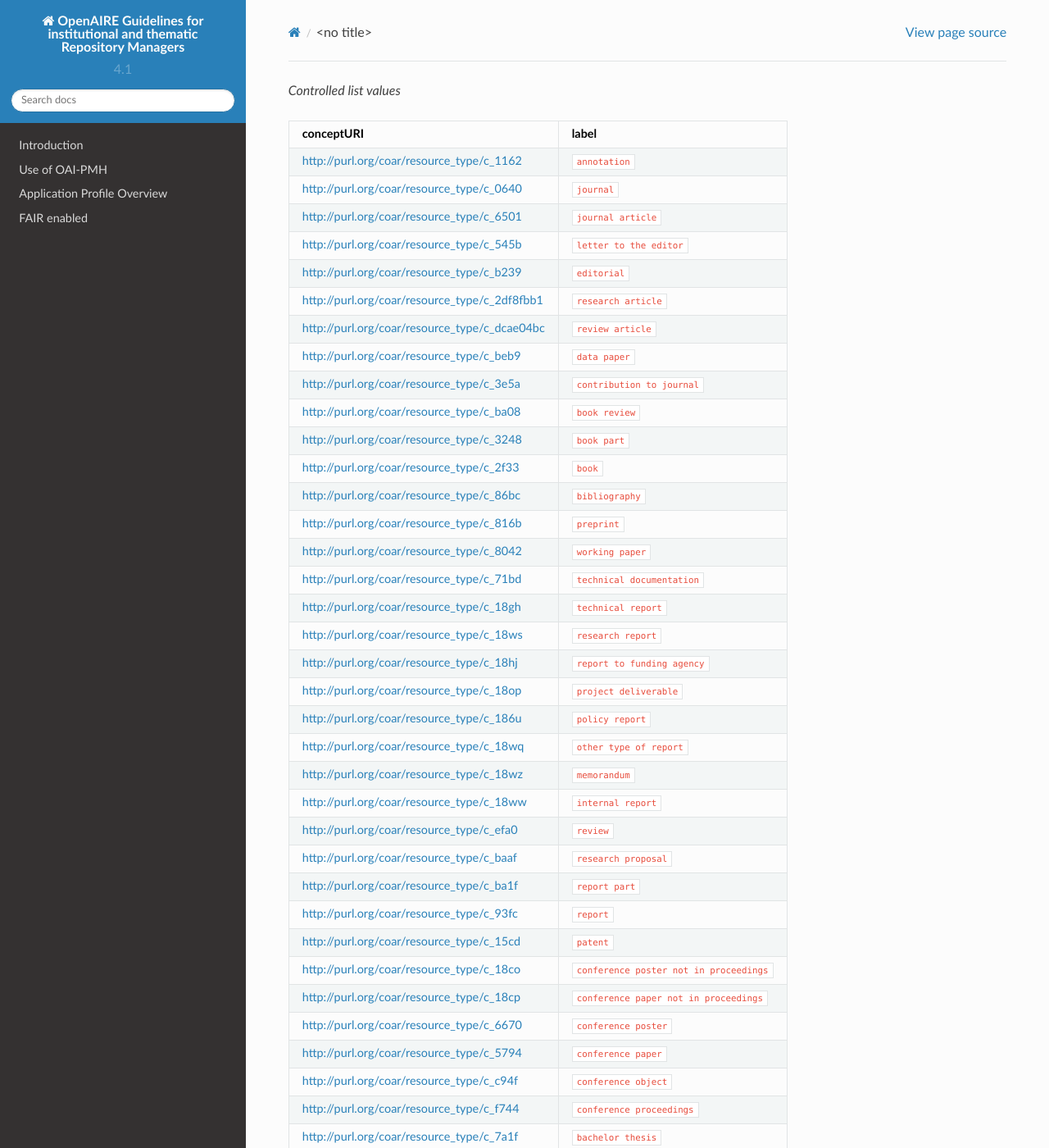
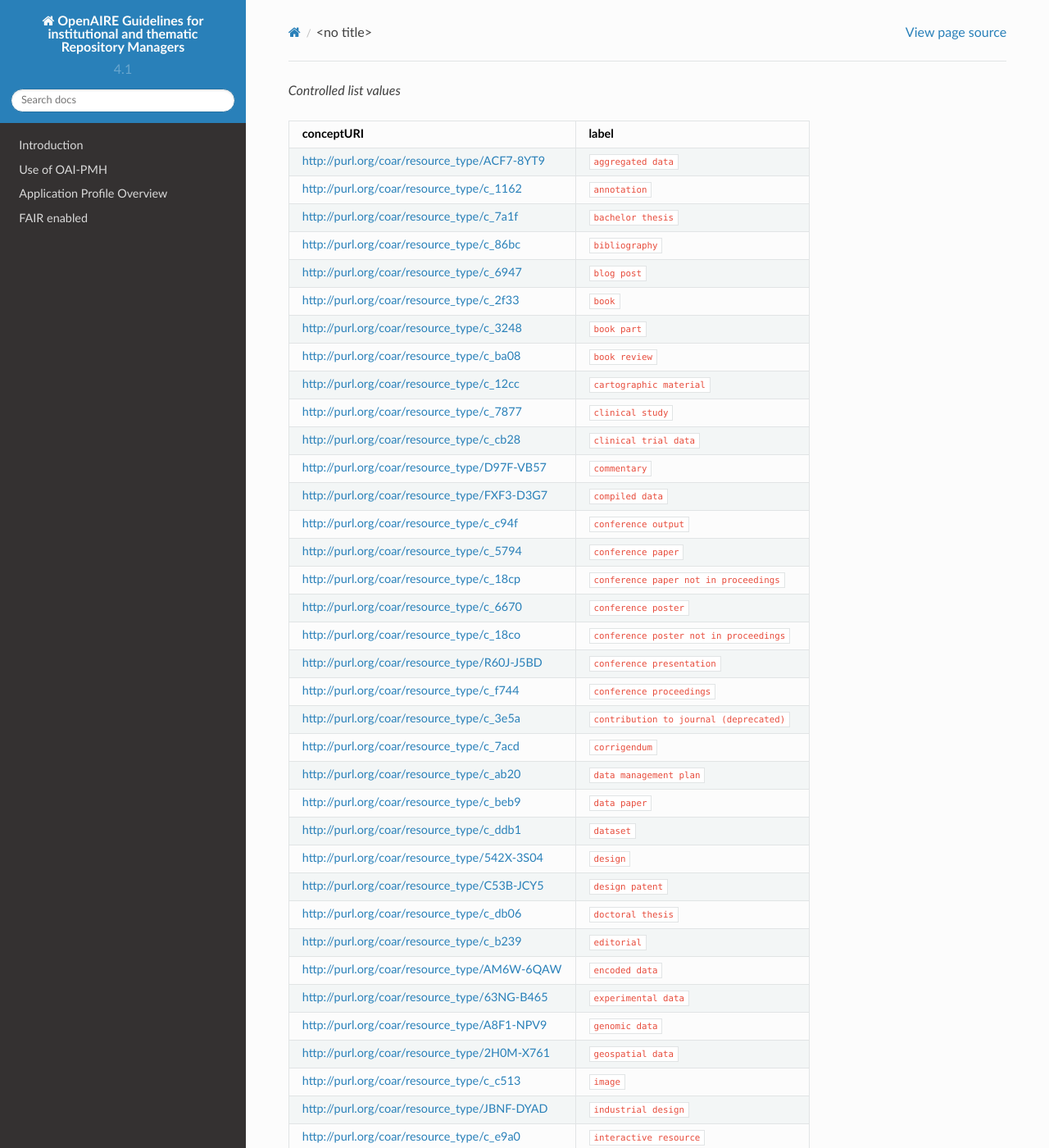
Before and after one commit to openaire/guidelines-literature-repositories, a Sphinx documentation site: the page built from docs/vocabularies/resourcetype.rst, in a window 1280 px wide and 1400 px high. Shown: the whole window at 82% size. Built offline with Sphinx 7.4.7 and the Read the Docs theme 2.0.0, drawn with Linux system fonts in a browser that asks for light colours; a script that is not in the unit is left out; some of the changed text lies outside the part shown.

Commit message:
update COAR resourceType vocab. (rst+xsd). Related to #35, #12, #13.

```diff
--- a/docs/vocabularies/resourcetype.rst
+++ b/docs/vocabularies/resourcetype.rst
@@ -4,62 +4,103 @@
 ============================================= ========================
 conceptURI                                    label
 ============================================= ========================
+http://purl.org/coar/resource_type/ACF7-8YT9  ``aggregated data``
 http://purl.org/coar/resource_type/c_1162     ``annotation``
+http://purl.org/coar/resource_type/c_7a1f     ``bachelor thesis``
+http://purl.org/coar/resource_type/c_86bc     ``bibliography``
+http://purl.org/coar/resource_type/c_6947     ``blog post``
+http://purl.org/coar/resource_type/c_2f33     ``book``
+http://purl.org/coar/resource_type/c_3248     ``book part``
+http://purl.org/coar/resource_type/c_ba08     ``book review``
+http://purl.org/coar/resource_type/c_12cc     ``cartographic material``
+http://purl.org/coar/resource_type/c_7877     ``clinical study``
+http://purl.org/coar/resource_type/c_cb28     ``clinical trial data``
+http://purl.org/coar/resource_type/D97F-VB57  ``commentary``
+http://purl.org/coar/resource_type/FXF3-D3G7  ``compiled data``
+http://purl.org/coar/resource_type/c_c94f     ``conference output``
+http://purl.org/coar/resource_type/c_5794     ``conference paper``
+http://purl.org/coar/resource_type/c_18cp     ``conference paper not in proceedings``
+http://purl.org/coar/resource_type/c_6670     ``conference poster``
+http://purl.org/coar/resource_type/c_18co     ``conference poster not in proceedings``
+http://purl.org/coar/resource_type/R60J-J5BD  ``conference presentation``
+http://purl.org/coar/resource_type/c_f744     ``conference proceedings``
+http://purl.org/coar/resource_type/c_3e5a     ``contribution to journal (deprecated)``
+http://purl.org/coar/resource_type/c_7acd     ``corrigendum``
+http://purl.org/coar/resource_type/c_ab20     ``data management plan``
+http://purl.org/coar/resource_type/c_beb9     ``data paper``
+http://purl.org/coar/resource_type/c_ddb1     ``dataset``
+http://purl.org/coar/resource_type/542X-3S04  ``design``
+http://purl.org/coar/resource_type/C53B-JCY5  ``design patent``
+http://purl.org/coar/resource_type/c_db06     ``doctoral thesis``
+http://purl.org/coar/resource_type/c_b239     ``editorial``
+http://purl.org/coar/resource_type/AM6W-6QAW  ``encoded data``
+http://purl.org/coar/resource_type/63NG-B465  ``experimental data``
+http://purl.org/coar/resource_type/A8F1-NPV9  ``genomic data``
+http://purl.org/coar/resource_type/2H0M-X761  ``geospatial data``
+http://purl.org/coar/resource_type/c_c513     ``image``
+http://purl.org/coar/resource_type/JBNF-DYAD  ``industrial design``
+http://purl.org/coar/resource_type/c_e9a0     ``interactive resource``
+http://purl.org/coar/resource_type/c_18ww     ``internal report (deprecated)``
 http://purl.org/coar/resource_type/c_0640     ``journal``
 http://purl.org/coar/resource_type/c_6501     ``journal article``
+http://purl.org/coar/resource_type/H41Y-FW7B  ``laboratory notebook``
+http://purl.org/coar/resource_type/BW7T-YM2G  ``layout design``
+http://purl.org/coar/resource_type/c_e059     ``learning object``
+http://purl.org/coar/resource_type/c_8544     ``lecture``
+http://purl.org/coar/resource_type/c_0857     ``letter``
 http://purl.org/coar/resource_type/c_545b     ``letter to the editor``
-http://purl.org/coar/resource_type/c_b239     ``editorial``
+http://purl.org/coar/resource_type/c_2cd9     ``magazine``
+http://purl.org/coar/resource_type/c_0040     ``manuscript``
+http://purl.org/coar/resource_type/c_12cd     ``map``
+http://purl.org/coar/resource_type/c_bdcc     ``master thesis``
+http://purl.org/coar/resource_type/DD58-GFSX  ``measurement and test data``
+http://purl.org/coar/resource_type/c_18wz     ``memorandum``
+http://purl.org/coar/resource_type/c_8a7e     ``moving image``
+http://purl.org/coar/resource_type/c_18cd     ``musical composition``
+http://purl.org/coar/resource_type/c_18cw     ``musical notation``
+http://purl.org/coar/resource_type/c_2fe3     ``newspaper``
+http://purl.org/coar/resource_type/c_998f     ``newspaper article``
+http://purl.org/coar/resource_type/FF4C-28RK  ``observational data``
+http://purl.org/coar/resource_type/c_1843     ``other``
+http://purl.org/coar/resource_type/QX5C-AR31  ``other periodical``
+http://purl.org/coar/resource_type/c_18wq     ``other type of report (deprecated)``
+http://purl.org/coar/resource_type/c_15cd     ``patent``
+http://purl.org/coar/resource_type/SB3Y-W4EH  ``PCT application``
+http://purl.org/coar/resource_type/H9BQ-739P  ``peer review``
+http://purl.org/coar/resource_type/Z907-YMBB  ``plant patent``
+http://purl.org/coar/resource_type/GPQ7-G5VE  ``plant variety protection``
+http://purl.org/coar/resource_type/c_2659     ``periodical (deprecated)``
+http://purl.org/coar/resource_type/c_186u     ``policy report``
+http://purl.org/coar/resource_type/c_816b     ``preprint``
+http://purl.org/coar/resource_type/c_18op     ``project deliverable``
+http://purl.org/coar/resource_type/CQMR-7K63  ``recorded data``
+http://purl.org/coar/resource_type/c_93fc     ``report``
+http://purl.org/coar/resource_type/c_ba1f     ``report part (deprecated)``
 http://purl.org/coar/resource_type/c_2df8fbb1 ``research article``
+http://purl.org/coar/resource_type/c_baaf     ``research proposal``
+http://purl.org/coar/resource_type/YZ1N-ZFT9  ``research protocol``
+http://purl.org/coar/resource_type/c_18ws     ``research report``
+http://purl.org/coar/resource_type/c_c950     ``research software``
+http://purl.org/coar/resource_type/c_18hj     ``report to funding agency (deprecated)``
+http://purl.org/coar/resource_type/c_efa0     ``review``
 http://purl.org/coar/resource_type/c_dcae04bc ``review article``
-http://purl.org/coar/resource_type/c_beb9     ``data paper``
-http://purl.org/coar/resource_type/c_3e5a     ``contribution to journal``
-http://purl.org/coar/resource_type/c_ba08     ``book review``
-http://purl.org/coar/resource_type/c_3248     ``book part``
-http://purl.org/coar/resource_type/c_2f33     ``book``
-http://purl.org/coar/resource_type/c_86bc     ``bibliography``
-http://purl.org/coar/resource_type/c_816b     ``preprint``
-http://purl.org/coar/resource_type/c_8042     ``working paper``
+http://purl.org/coar/resource_type/W2XT-7017  ``simulation data``
+http://purl.org/coar/resource_type/c_5ce6     ``software``
+http://purl.org/coar/resource_type/c_7bab     ``software paper``
+http://purl.org/coar/resource_type/MW8G-3CR8  ``software patent``
+http://purl.org/coar/resource_type/c_18cc     ``sound``
+http://purl.org/coar/resource_type/QH80-2R4E  ``source code``
+http://purl.org/coar/resource_type/c_ecc8     ``still image``
+http://purl.org/coar/resource_type/NHD0-W6SY  ``survey data``
 http://purl.org/coar/resource_type/c_71bd     ``technical documentation``
 http://purl.org/coar/resource_type/c_18gh     ``technical report``
-http://purl.org/coar/resource_type/c_18ws     ``research report``
-http://purl.org/coar/resource_type/c_18hj     ``report to funding agency``
-http://purl.org/coar/resource_type/c_18op     ``project deliverable``
-http://purl.org/coar/resource_type/c_186u     ``policy report``
-http://purl.org/coar/resource_type/c_18wq     ``other type of report``
-http://purl.org/coar/resource_type/c_18wz     ``memorandum``
-http://purl.org/coar/resource_type/c_18ww     ``internal report``
-http://purl.org/coar/resource_type/c_efa0     ``review``
-http://purl.org/coar/resource_type/c_baaf     ``research proposal``
-http://purl.org/coar/resource_type/c_ba1f     ``report part``
-http://purl.org/coar/resource_type/c_93fc     ``report``
-http://purl.org/coar/resource_type/c_15cd     ``patent``
-http://purl.org/coar/resource_type/c_18co     ``conference poster not in proceedings``
-http://purl.org/coar/resource_type/c_18cp     ``conference paper not in proceedings``
-http://purl.org/coar/resource_type/c_6670     ``conference poster``
-http://purl.org/coar/resource_type/c_5794     ``conference paper``
-http://purl.org/coar/resource_type/c_c94f     ``conference object``
-http://purl.org/coar/resource_type/c_f744     ``conference proceedings``
-http://purl.org/coar/resource_type/c_7a1f     ``bachelor thesis``
-http://purl.org/coar/resource_type/c_bdcc     ``master thesis``
-http://purl.org/coar/resource_type/c_db06     ``doctoral thesis``
+http://purl.org/coar/resource_type/c_18cf     ``text``
 http://purl.org/coar/resource_type/c_46ec     ``thesis``
-http://purl.org/coar/resource_type/c_0857     ``letter``
-http://purl.org/coar/resource_type/c_8544     ``lecture``
-http://purl.org/coar/resource_type/c_18cf     ``text``
-http://purl.org/coar/resource_type/c_18cw     ``musical notation``
-http://purl.org/coar/resource_type/c_18cd     ``musical composition``
-http://purl.org/coar/resource_type/c_18cc     ``sound``
+http://purl.org/coar/resource_type/H6QP-SC1X  ``trademark``
+http://purl.org/coar/resource_type/6NC7-GK9S  ``transcription``
+http://purl.org/coar/resource_type/9DKX-KSAF  ``utility model``
 http://purl.org/coar/resource_type/c_12ce     ``video``
-http://purl.org/coar/resource_type/c_8a7e     ``moving image``
-http://purl.org/coar/resource_type/c_2659     ``periodical``
-http://purl.org/coar/resource_type/c_ecc8     ``still image``
-http://purl.org/coar/resource_type/c_c513     ``image``
-http://purl.org/coar/resource_type/c_12cd     ``map``
-http://purl.org/coar/resource_type/c_12cc     ``cartographic material``
-http://purl.org/coar/resource_type/c_5ce6     ``software``
-http://purl.org/coar/resource_type/c_ddb1     ``dataset``
-http://purl.org/coar/resource_type/c_e9a0     ``interactive resource``
 http://purl.org/coar/resource_type/c_7ad9     ``website``
 http://purl.org/coar/resource_type/c_393c     ``workflow``
-http://purl.org/coar/resource_type/c_1843     ``other``
+http://purl.org/coar/resource_type/c_8042     ``working paper``
 ============================================= ========================
```
Also changed, not shown: 3 other files.
